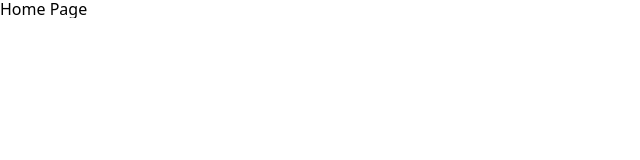
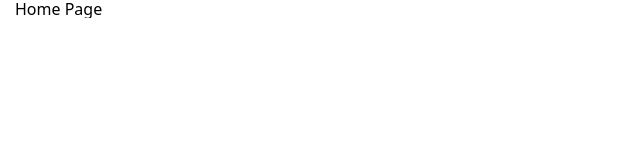
Before and after one commit to lex-od/next-single-modal, a Next.js app: page / in a window 1280 px wide. Shown: the top 160 px of the page, without its empty margins (0-640 px from the left). Built offline with nearby package versions, Linux system fonts and the light colour scheme.

Commit message:
Adds container

```diff
--- a/src/app/layout.tsx
+++ b/src/app/layout.tsx
@@ -1,4 +1,5 @@
-import "./globals.scss";
+import { Container } from "@/components/layout/container/container";
+import "@/styles/globals.scss";
 // import { Inter } from "next/font/google";
 
 // const inter = Inter({ subsets: ["latin"] });
@@ -16,7 +17,9 @@ export default function RootLayout({
   return (
     <html lang="en">
       {/* <body className={inter.className}>{children}</body> */}
-      <body>{children}</body>
+      <body>
+        <Container>{children}</Container>
+      </body>
     </html>
   );
 }
--- /dev/null
+++ b/src/components/layout/container/container.module.scss
@@ -0,0 +1,5 @@
+.container {
+  margin: 0 auto;
+  padding: 0 15px;
+  width: 1470px;
+}
--- /dev/null
+++ b/src/components/layout/container/container.tsx
@@ -0,0 +1,11 @@
+import { FC, ReactNode } from "react";
+
+import css from "./container.module.scss";
+
+interface IContainer {
+  children: ReactNode;
+}
+
+export const Container: FC<IContainer> = ({ children }) => {
+  return <div className={css.container}>{children}</div>;
+};
```
Also changed, not shown: src/styles/globals.scss (renamed from src/app/globals.scss), src/styles/shared.scss (added).
